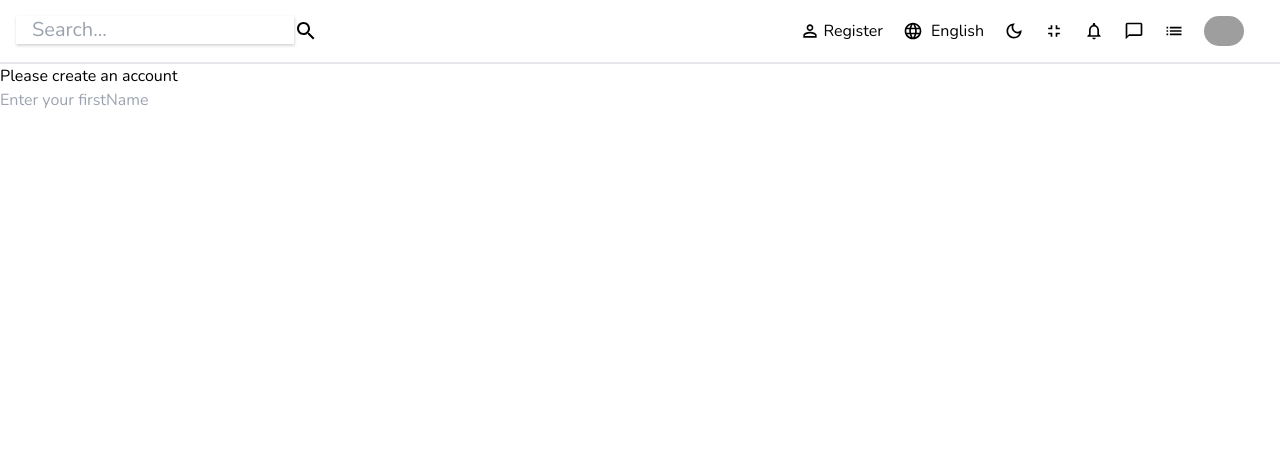
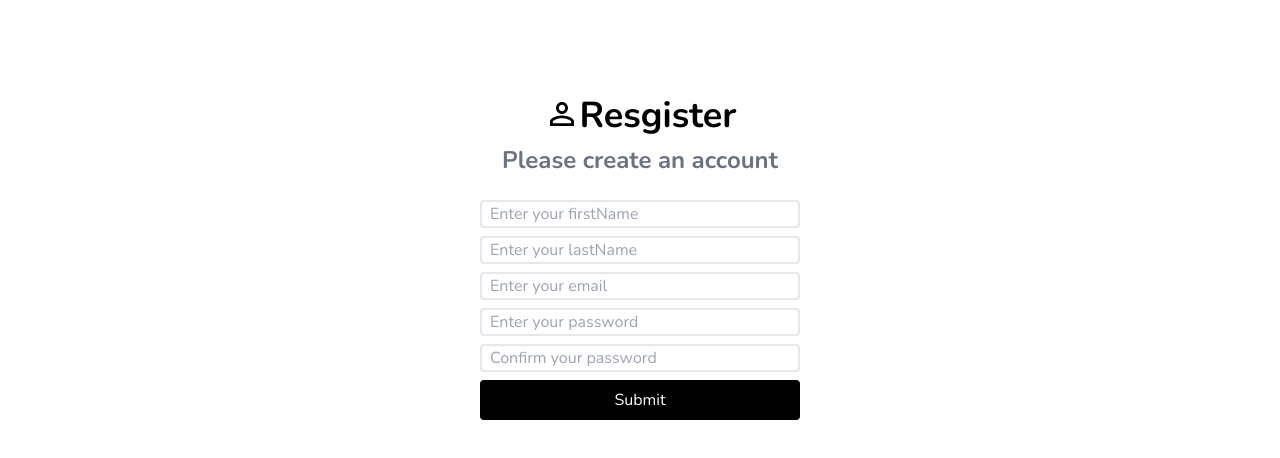
Before and after one commit to Gregory-Alexis/Dashboard, a React (Create React App) app in the folder client/: page /register in a window 1280 px wide. Shown: the top 458 px of the page. Built offline with nearby package versions, Linux system fonts and the light colour scheme; grey boxes are pictures that could not be loaded.

Commit message:
Register Page component

```diff
--- a/client/src/Pages/Register/Register.jsx
+++ b/client/src/Pages/Register/Register.jsx
@@ -1,33 +1,92 @@
 import { useState } from "react";
 import Navbar from "../../components/Navbar/Navbar";
+import PersonOutlineIcon from "@mui/icons-material/PersonOutline";
 
 const Register = () => {
   const [formData, setFormData] = useState({
     firstName: "",
     lastName: "",
+    email: "",
     password: "",
     password2: "",
   });
 
-  const { firstName, lastName, password, password2 } = formData;
+  const { firstName, lastName, email, password, password2 } = formData;
+
+  const onChange = (e) => {
+    setFormData((prevState) => ({
+      ...prevState,
+      [e.target.name]: e.target.value,
+    }));
+  };
+
+  const onSubmit = (e) => {
+    e.preventDefault();
+  };
+
   return (
     <>
-      <Navbar />
-      <section>
-        <h1></h1>
-        <p>Please create an account</p>
+      <section className="flex flex-col items-center justify-center mt-24 mb-6">
+        <div className="flex">
+          <PersonOutlineIcon style={{ fontSize: "36px" }} />
+          <h1 className="text-4xl font-bold">Resgister</h1>
+        </div>
+        <p className="text-2xl text-gray-500 font-bold mt-2">
+          Please create an account
+        </p>
       </section>
 
-      <section>
-        <form>
+      <section className="flex justify-center">
+        <form className="flex flex-col w-80" onChange={onChange}>
           <input
             type="text"
-            className="form-control"
+            className="border-2  rounded pl-2 outline-none mb-2"
             id="firstName"
             name="firstName"
             value={firstName}
             placeholder="Enter your firstName"
           />
+          <input
+            type="text"
+            className="border-2  rounded pl-2 outline-none mb-2"
+            id="lastName"
+            name="lastName"
+            value={lastName}
+            placeholder="Enter your lastName"
+          />
+          <input
+            type="email"
+            className="border-2 rounded pl-2 outline-none mb-2"
+            id="email"
+            name="email"
+            value={email}
+            placeholder="Enter your email"
+          />
+          <input
+            type="password"
+            className="border-2 rounded pl-2 outline-none mb-2"
+            id="password"
+            name="password"
+            value={password}
+            placeholder="Enter your password"
+          />
+          <input
+            type="password2"
+            className="border-2 rounded pl-2 outline-none mb-2"
+            id="password2"
+            name="password2"
+            value={password2}
+            placeholder="Confirm your password"
+          />
+          <div>
+            <button
+              type="submit"
+              className="bg-black w-full p-2 rounded text-center text-white"
+              onSubmit={onSubmit}
+            >
+              Submit
+            </button>
+          </div>
         </form>
       </section>
     </>
```
